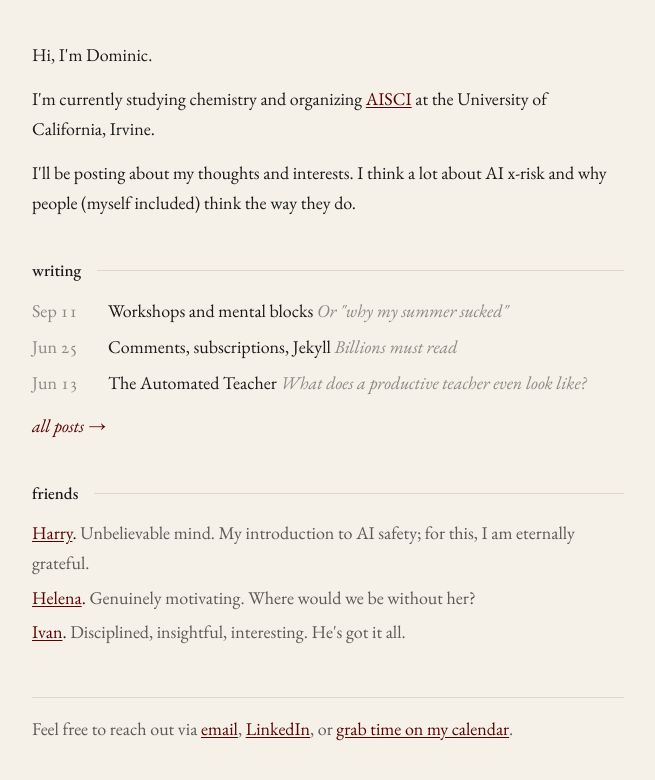
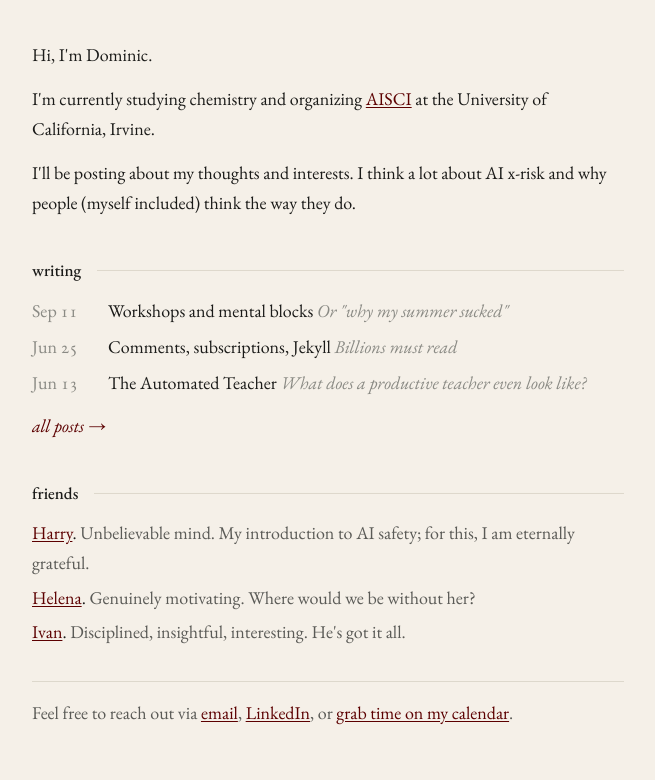
Before and after one commit to DominicMascetti/DominicMascetti, a Jekyll site: the page built from index.html, in a window 1280 px wide. Shown: the top 780 px of the page, without its empty margins (312-967 px from the left). Built offline with Jekyll 4.4.1, drawn with Linux system fonts in a browser that asks for light colours.

Commit message:
Trim bottom spacing so the homepage fits without scrolling
Co-Authored-By: Claude Opus 5.5 <noreply@anthropic.com>

```diff
--- a/assets/css/site.css
+++ b/assets/css/site.css
@@ -22,7 +22,7 @@ body {
 .wrap {
   max-width: 640px;
   margin: 0 auto;
-  padding: 2.5rem 1.5rem 5rem;
+  padding: 2.5rem 1.5rem 2.5rem;
 }
 
 a { color: var(--accent); text-decoration: underline; text-underline-offset: 2px; }
@@ -123,7 +123,7 @@ time, .oldstyle { font-variant-numeric: oldstyle-nums; }
 /* ── CONTACT ─────────────────────────────────────────────── */
 
 .contact {
-  margin-top: 3rem;
+  margin-top: 2rem;
   padding-top: 1rem;
   border-top: 1px solid var(--rule);
   color: var(--muted);
```
